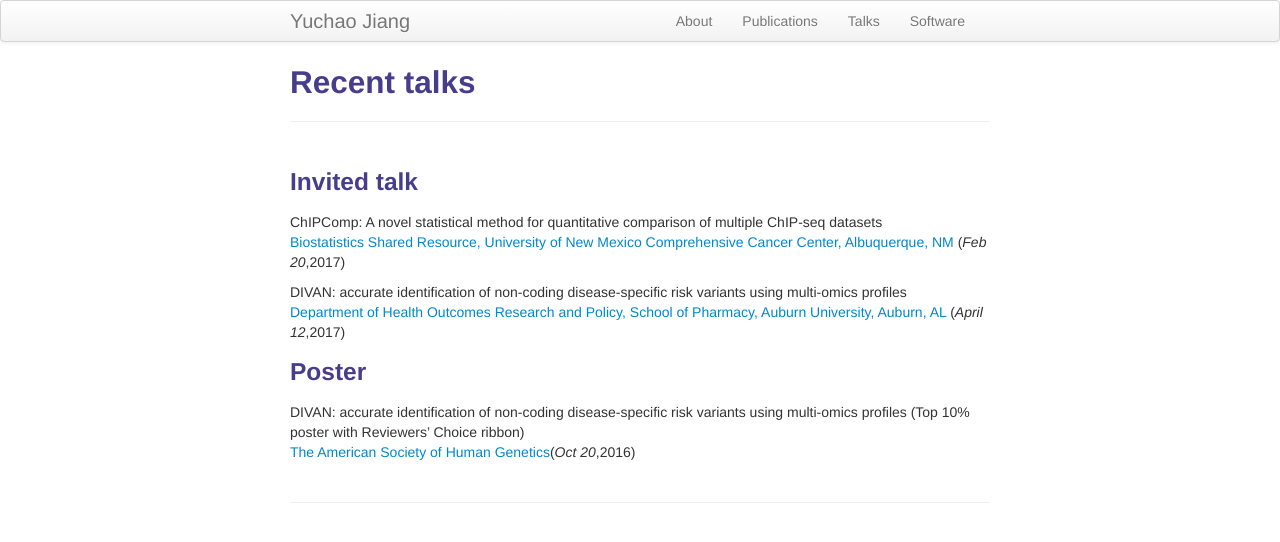
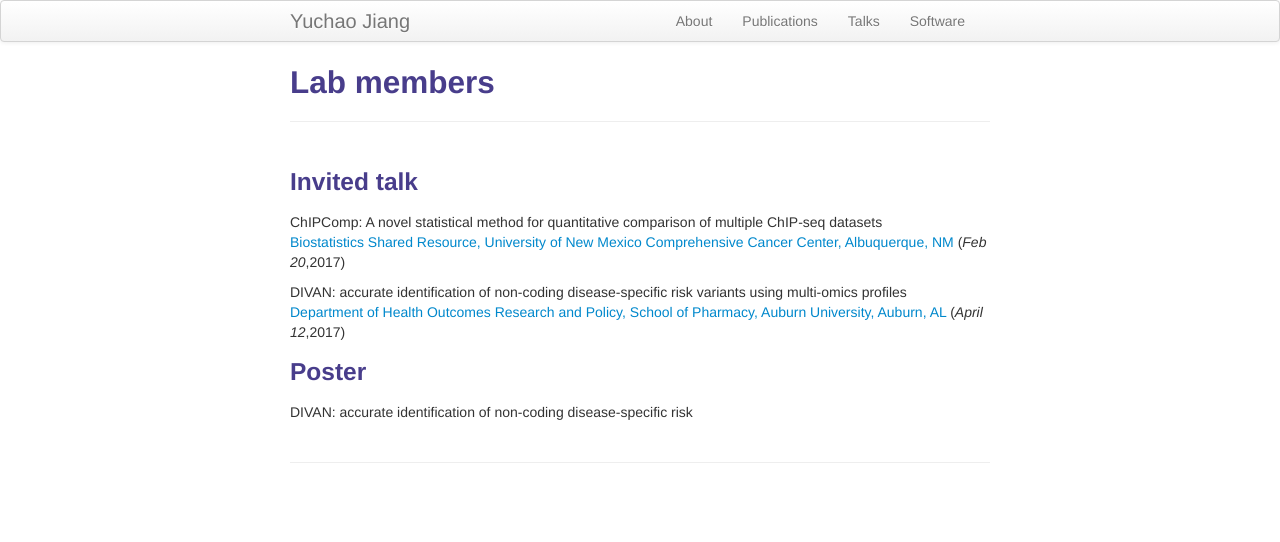
Before and after one commit to yuchaojiang/yuchaojiang.github.io, a Jekyll site: the page built from pages/people.md, in a window 1280 px wide. Shown: the top 542 px of the page. Built offline with Jekyll 4.4.1, drawn with Linux system fonts in a browser that asks for light colours.

Commit message:
people.md

```diff
--- a/pages/talks.md
+++ b/pages/people.md
@@ -1,7 +1,7 @@
 ---
 layout: page
-title: Recent talks
-description: Li Chen's talks
+title: Lab members
+description: Jiang Lab members
 ---
 
 ###  Invited talk
@@ -15,5 +15,4 @@ DIVAN: accurate identification of non-coding disease-specific risk variants usin
 
 ### Poster
 
-DIVAN: accurate identification of non-coding disease-specific risk variants using multi-omics profiles (Top 10% poster with Reviewers' Choice ribbon) <br/>
-[The American Society of Human Genetics](https://www.ashg.org/2016meeting/)(_Oct 20_,2016)
+DIVAN: accurate identification of non-coding disease-specific risk
```
